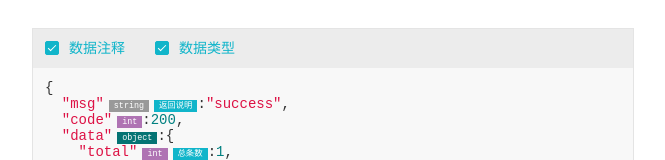
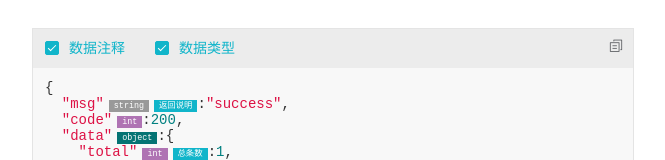
Before and after one commit to easyapi/easyapi-data-view, a Vue app: page / in a window 1280 px wide. Shown: the top 160 px of the page, without its empty margins (68-733 px from the left). Built offline with nearby package versions, Linux system fonts and the light colour scheme.

Commit message:
添加复制功能

```diff
--- a/plugins/element-ui.js
+++ b/plugins/element-ui.js
@@ -1,10 +1,14 @@
-import {Checkbox, CheckboxButton, CheckboxGroup} from "element-ui";
+import {Checkbox, CheckboxButton, CheckboxGroup,Icon,Tooltip,Button,Message} from "element-ui";
 
 const Element = {
   install: function (Vue) {
     Vue.use(Checkbox);
     Vue.use(CheckboxButton);
     Vue.use(CheckboxGroup);
+    Vue.use(Icon);
+    Vue.use(Tooltip);
+    Vue.use(Button);
+    Vue.prototype.$message = Message;
   },
 };
 
--- a/src/DataView.vue
+++ b/src/DataView.vue
@@ -1,8 +1,15 @@
 <template>
   <div class="ea-data-view">
     <div class="ea-data-view_control" v-if="type === 'json' || type === 'xml'">
-      <el-checkbox v-model="ifShowDescription" @change="showNote()">数据注释</el-checkbox>
-      <el-checkbox v-model="ifShowType" @change="showNote()">数据类型</el-checkbox>
+      <el-checkbox v-model="ifShowDescription" @change="showNote()"
+        >数据注释</el-checkbox
+      >
+      <el-checkbox v-model="ifShowType" @change="showNote()"
+        >数据类型</el-checkbox
+      >
+      <el-tooltip class="item" effect="dark" content="复制" placement="top">
+        <el-button icon="el-icon-document-copy" @click="copy"></el-button>
+      </el-tooltip>
     </div>
     <pre class="ea-data-view_viewport" id="response"></pre>
   </div>
@@ -11,20 +18,20 @@
 <script>
 import hljs from "highlight.js";
 
-import {formatJson, formatXml} from "./utils/format";
+import { formatJson, formatXml } from "./utils/format";
 
 export default {
   name: "easyapi-data-view",
   props: {
-    commentData: [],//注释数据
-    responseData: [],//返回内容
-    type: "",//类型（json/xml）
+    commentData: [], //注释数据
+    responseData: [], //返回内容
+    type: "", //类型（json/xml）
   },
   data() {
     return {
-      ifShowDescription: false,//是否显示数据注释
-      ifShowType: false,//是否显示数据类型
-      noteList: []
+      ifShowDescription: false, //是否显示数据注释
+      ifShowType: false, //是否显示数据类型
+      noteList: [],
     };
   },
   created() {
@@ -50,7 +57,7 @@ export default {
       if (!this.responseData) {
         return;
       }
-      let formatData
+      let formatData;
       if (this.type === "json") {
         formatData = formatJson(this.responseData);
       } else if (this.type === "xml") {
@@ -87,7 +94,9 @@ export default {
         oj.forEach((el) => {
           if (el.childs && el.childs.length) {
             //根节点不显示
-            if (!(indexNum === 0 && (el.type === "array" || el.type === "object"))) {
+            if (
+              !(indexNum === 0 && (el.type === "array" || el.type === "object"))
+            ) {
               this.noteList.push({
                 name: el.name,
                 description: el.description,
@@ -130,12 +139,20 @@ export default {
       if (this.type === "json") {
         children.each((index, el) => {
           if (el.className !== "hljs-attr") {
-            this.append(el, this.noteList.find((x) => children[index].innerText === '"' + x.name + '"'))
+            this.append(
+              el,
+              this.noteList.find(
+                (x) => children[index].innerText === '"' + x.name + '"'
+              )
+            );
           }
         });
       } else if (this.type === "xml") {
         children.each((index, el) => {
-          this.append(el, this.noteList.find((x) => el.innerText === "</" + x.name + ">"))
+          this.append(
+            el,
+            this.noteList.find((x) => el.innerText === "</" + x.name + ">")
+          );
         });
       }
     },
@@ -147,15 +164,21 @@ export default {
       if (result) {
         if (result.type && this.ifShowType) {
           if (result.type === "int") {
-            $(el).append($(`<span class="label type-int">${result.type}</span>`));
+            $(el).append(
+              $(`<span class="label type-int">${result.type}</span>`)
+            );
           } else if (result.type === "string") {
-            $(el).append($(`<span class="label type-string">${result.type}</span>`));
+            $(el).append(
+              $(`<span class="label type-string">${result.type}</span>`)
+            );
           } else {
             $(el).append($(`<span class="label type">${result.type}</span>`));
           }
         }
         if (result.description && this.ifShowDescription) {
-          $(el).append($(`<span class="label description">${result.description}</span>`));
+          $(el).append(
+            $(`<span class="label description">${result.description}</span>`)
+          );
         }
       }
     },
@@ -178,8 +201,26 @@ export default {
       $("#response").find(".label.type-int").remove();
       $("#response").find(".label.type-string").remove();
       $("#response").find(".label.description").remove();
-    }
-  }
+    },
+
+    /**
+     * 复制
+     */
+    copy: function () {
+      var text = this.responseData;
+      var input = document.createElement("input");
+      input.setAttribute("value", text);
+      input.setAttribute("id", "copyInput");
+      document.getElementsByTagName("body")[0].appendChild(input);
+      document.getElementById("copyInput").select();
+      document.execCommand("Copy");
+      document.getElementById("copyInput").remove();
+      this.$message({
+        message: "复制成功",
+        type: "success",
+      });
+    },
+  },
 };
 </script>
 
@@ -189,8 +230,17 @@ export default {
   border: 1px solid #e4e4e4;
 
   .ea-data-view_control {
+    position: relative;
     padding: 10px 12px;
     background: #ececec;
+    .el-button {
+      padding: 0;
+      border: 0px solid #dcdfe6;
+      background-color: rgba(0, 0, 0, 0);
+      position: absolute;
+      right: 10px;
+      top: 10px;
+    }
   }
 
   .ea-data-view_viewport {
@@ -245,7 +295,7 @@ export default {
 
       &.type-int {
         color: #ffffff;
-        background-color: #AF73B3;
+        background-color: #af73b3;
       }
 
       &.type-string {
```
Also changed, not shown: example/main.js (line endings or trailing spaces).
